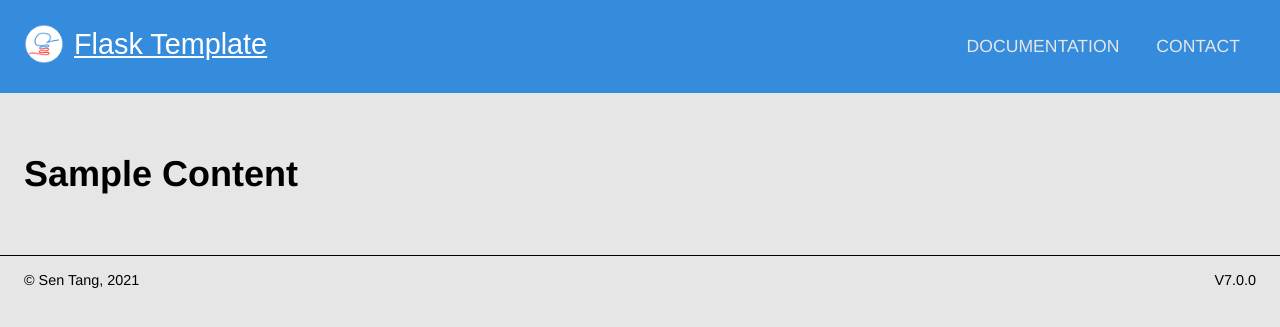
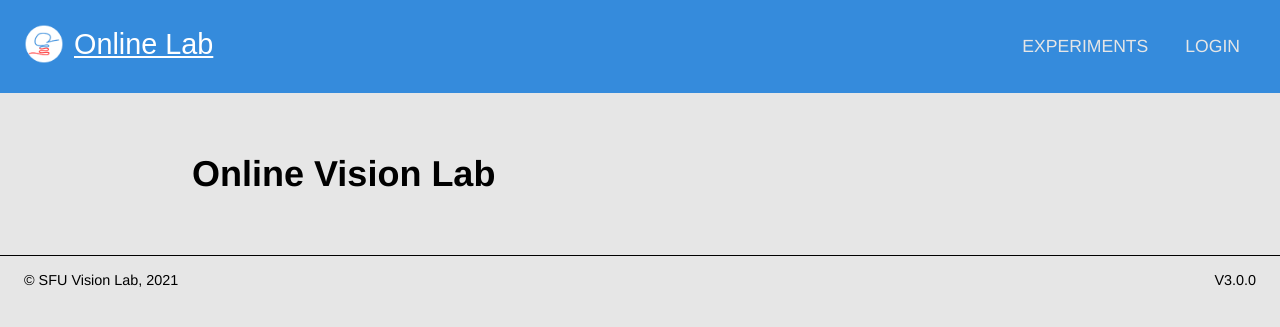
Before and after one commit to daryl-sen/stimgen.theonline.app, a Flask app: page / in a window 1280 px wide. Shown: the top 327 px of the page. Run offline with Flask 2, Linux system fonts and the light colour scheme.

Commit message:
fill in template

```diff
--- a/application/core/templates/core/index.html
+++ b/application/core/templates/core/index.html
@@ -3,7 +3,7 @@
 {% block page_title %}Homepage{% endblock %}
 
 {% block page_content %}
-<main>
-  <h1>Sample Content</h1>
+<main class="confined">
+  <h1>Online Vision Lab</h1>
 </main>
 {% endblock %}
--- a/application/templates/unilay.html
+++ b/application/templates/unilay.html
@@ -4,19 +4,19 @@
   <meta charset="UTF-8">
   <meta http-equiv="X-UA-Compatible" content="IE=edge">
   <meta name="viewport" content="width=device-width, initial-scale=1.0">
-  <title>Flask Template - {% block page_title %}With Unilay{% endblock %}</title>
+  <title>Online Lab - {% block page_title %}With Unilay{% endblock %}</title>
   <link rel="stylesheet" href="{{ url_for('static', filename='unilay/css/unilay6.css') }}">
   <link rel="shortcut icon" href="{{ url_for('static', filename='images/fav.ico') }}">
   {% block head_addons %}{% endblock %}
 </head>
 <body>
   <nav>
-    <a href="{{ url_for('core.index') }}" id="logo-with-text">Flask Template</a>
+    <a href="{{ url_for('core.index') }}" id="logo-with-text">Online Lab</a>
     <div id="nav-menu">
       <ul id="nav-links">
         {% block custom_nav %}
-          <li><a href="">Documentation</a></li>
-          <li><a href="">Contact</a></li>
+          <li><a href="">Experiments</a></li>
+          <li><a href="">Login</a></li>
         {% endblock %}
         <li id="close-button">Close</li>
       </ul>
@@ -31,8 +31,8 @@
   </main>
   {% endblock %}
   <footer>
-    <div>&copy; Sen Tang, 2021</div>
-    <div>V7.0.0</div>
+    <div>&copy; SFU Vision Lab, 2021</div>
+    <div>V3.0.0</div>
   </footer>
   <script src="{{ url_for('static', filename='js/uiToggles.js') }}"></script>
 </body>
```
